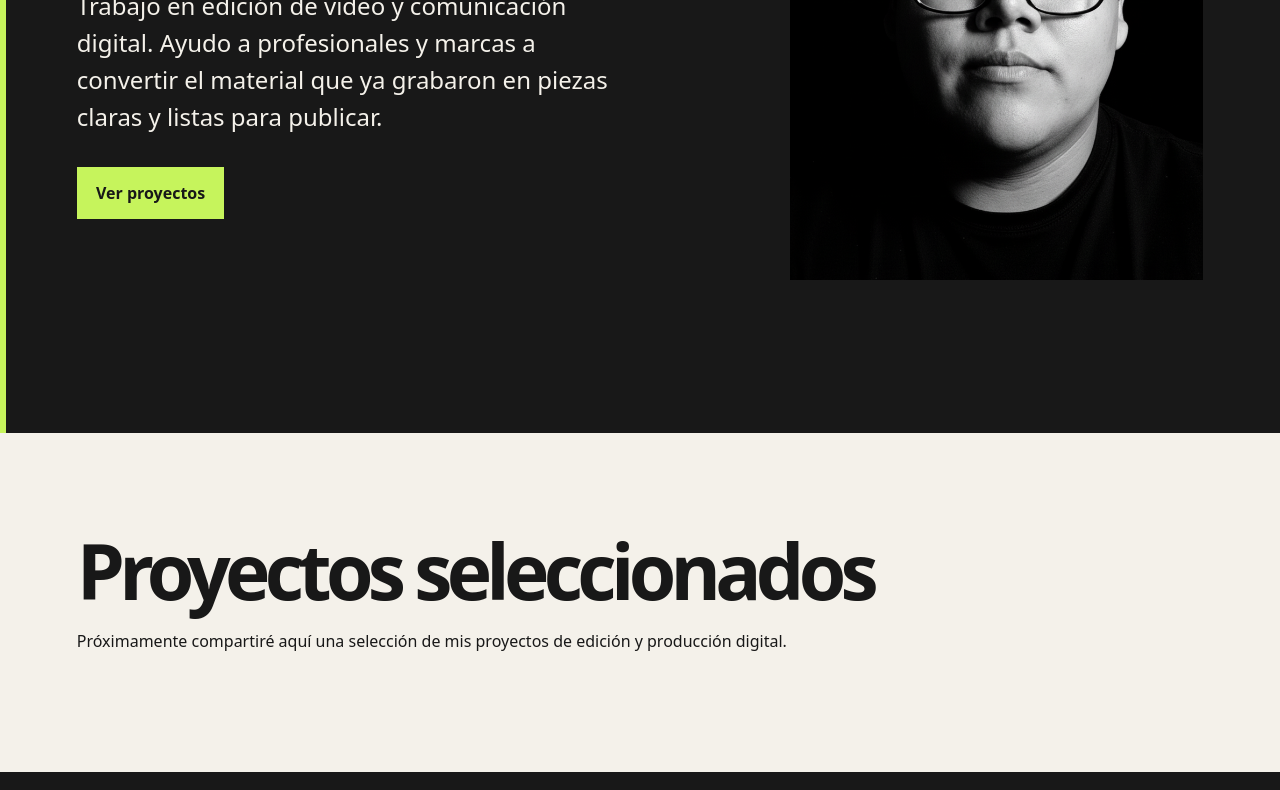
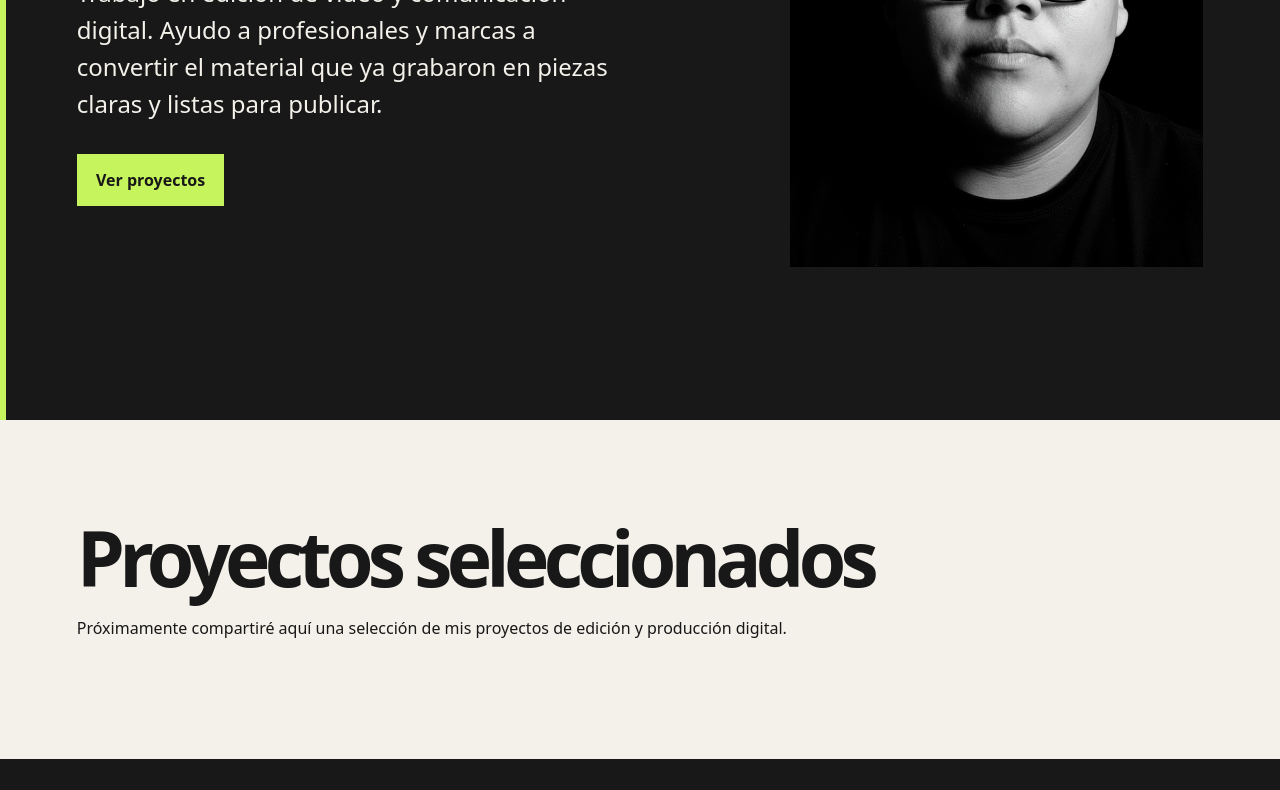
Before and after one commit to joelsmsj2020-dot/portafolio, a plain HTML site: page index.html in a window 1280 px wide. Shown: the part 326-1116 px from the top of the page. Drawn offline with Linux system fonts and the light colour scheme.

Commit message:
Fijar en 10 px el margen superior de la portada

```diff
--- a/index.html
+++ b/index.html
@@ -8,7 +8,7 @@
 :root{--dark:#181818;--paper:#f4f1ea;--lime:#c6f45c;--pad:clamp(1.25rem,6vw,7rem);color-scheme:dark}
 *{box-sizing:border-box}html{scroll-behavior:smooth}body{margin:0;background:var(--dark);color:var(--paper);font:1rem/1.55 system-ui,sans-serif}a{color:inherit}a:focus-visible,button:focus-visible{outline:3px solid currentColor;outline-offset:5px}
 header,section,footer{padding-inline:var(--pad)}header{display:flex;justify-content:space-between;align-items:center;gap:1rem;padding-block:1.25rem;border-bottom:1px solid #ffffff28}header strong{letter-spacing:-.04em}nav{display:flex;gap:clamp(.8rem,3vw,2.5rem)}nav a{text-decoration:none}nav a:hover{text-decoration:underline}
-.intro{padding-block:clamp(1rem,1.8vw,1.5rem) clamp(4rem,12vw,10rem);position:relative;overflow:hidden}.intro::before{content:"";position:absolute;inset:0 auto 0 0;width:.35rem;background:var(--lime)}.eyebrow{font-weight:650;margin:0 0 1.3rem;color:var(--lime)}
+.intro{padding-block:10px clamp(4rem,12vw,10rem);position:relative;overflow:hidden}.intro::before{content:"";position:absolute;inset:0 auto 0 0;width:.35rem;background:var(--lime)}.eyebrow{font-weight:650;margin:0 0 1.3rem;color:var(--lime)}
 h1,h2,p{margin-top:0}h1,h2{line-height:.9;letter-spacing:-.075em;text-wrap:balance}h1{font-size:clamp(3.7rem,11vw,11rem);margin-bottom:1.6rem}h2{font-size:clamp(2.75rem,8vw,7rem);margin-bottom:1.5rem}.lead{max-width:34rem;font-size:clamp(1.1rem,2.2vw,1.5rem);margin-bottom:2rem}
 .button,button{display:inline-block;background:var(--lime);color:var(--dark);border:0;padding:.85rem 1.2rem;font:inherit;font-weight:750;text-decoration:none;cursor:pointer}.button:hover,button:hover{background:white}
 .work{background:var(--paper);color:var(--dark);color-scheme:light;padding-block:clamp(3rem,8vw,7rem)}.work>h2{font-size:clamp(2.2rem,6vw,5rem)}article{border-top:2px solid;padding-top:1.5rem}.project-info{display:flex;flex-wrap:wrap;justify-content:space-between;align-items:baseline;gap:1rem;margin-bottom:1.4rem}.project-info h3{font-size:clamp(2rem,5vw,4.5rem);letter-spacing:-.06em;line-height:1;margin:0 0 .5rem}.project-info p{margin:0}.project-info a{font-weight:700;text-underline-offset:.25em}
```
